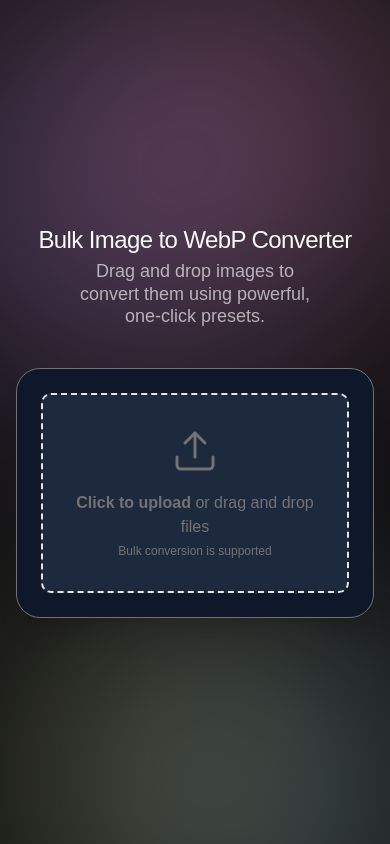
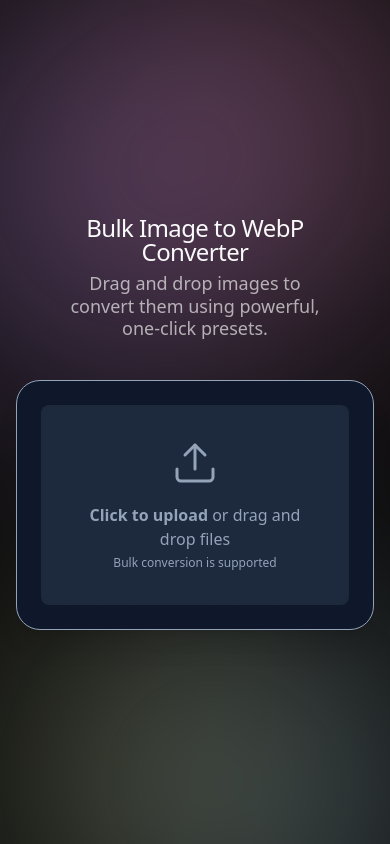
Before and after one commit to kawhyte/image-converter-pwa, a Next.js app: page / in a window 390 px wide. Built offline with nearby package versions, Linux system fonts and the light colour scheme.

Commit message:
updated color scheme

```diff
--- a/components/App.js
+++ b/components/App.js
@@ -56,7 +56,7 @@ export function App() {
     <span className="pt-0.5 tracking-tight md:pt-0">
         Bulk Image to WebP Converter
     </span>
-    <div className="flex flex-col gap-1.5 ml-2 hidden sm:ml-3 md:ml-4 md:flex">
+    <div className=" flex-col gap-1.5 ml-2 hidden sm:ml-3 md:ml-4 md:flex">
         <Images className="flex h-[22px] sm:h-[28px] md:h-[36px]" />
     </div>
 </h1>
--- a/styles/globals.css
+++ b/styles/globals.css
@@ -25,12 +25,49 @@
 
 /* You can add custom global styles here if needed */
 :root {
-  --background: oklch(0.145 0 0); --foreground: oklch(0.985 0 0); --card: oklch(1 0 0); --card-foreground: oklch(0.145 0 0); --primary: oklch(0.205 0 0); --primary-foreground: oklch(0.985 0 0); --secondary: oklch(0.97 0 0); --secondary-foreground: oklch(0.205 0 0); --muted: oklch(0.97 0 0); --muted-foreground: oklch(0.556 0 0); --accent: oklch(0.97 0 0); --accent-foreground: oklch(0.205 0 0); --destructive: oklch(0.577 0.245 27.325); --border: oklch(0.922 0 0); --input: oklch(0.922 0 0); --ring: oklch(0.708 0 0); --radius: 0.625rem; --popover: oklch(1 0 0); --popover-foreground: oklch(0.145 0 0); --chart-1: oklch(0.646 0.222 41.116); --chart-2: oklch(0.6 0.118 184.704); --chart-3: oklch(0.398 0.07 227.392); --chart-4: oklch(0.828 0.189 84.429); --chart-5: oklch(0.769 0.188 70.08); --sidebar: oklch(0.985 0 0); --sidebar-foreground: oklch(0.145 0 0); --sidebar-primary: oklch(0.205 0 0); --sidebar-primary-foreground: oklch(0.985 0 0); --sidebar-accent: oklch(0.97 0 0); --sidebar-accent-foreground: oklch(0.205 0 0); --sidebar-border: oklch(0.922 0 0); --sidebar-ring: oklch(0.708 0 0);
-/* --background:black; --foreground: white;  */
+    --background: hsl(0 0% 3.9%);
+    --foreground: hsl(0 0% 98%);
+    --card: hsl(0 0% 3.9%);
+    --card-foreground: hsl(0 0% 98%);
+    --popover: hsl(0 0% 3.9%);
+    --popover-foreground: hsl(0 0% 98%);
+    --primary: hsl(221.2 83.2% 53.3%);
+    --primary-foreground: hsl(210 40% 98%);
+    --secondary: hsl(217.2 32.6% 17.5%);
+    --secondary-foreground: hsl(210 40% 98%);
+    --muted: hsl(217.2 32.6% 17.5%);
+    --muted-foreground: hsl(215 20.2% 65.1%);
+    --accent: hsl(217.2 32.6% 17.5%);
+    --accent-foreground: hsl(210 40% 98%);
+    --destructive: hsl(0 62.8% 30.6%);
+    --destructive-foreground: hsl(0 0% 98%);
+    --border: hsl(217.2 32.6% 17.5%);
+    --input: hsl(217.2 32.6% 17.5%);
+    --ring: hsl(222.2 83.2% 53.3%);
+    --radius: 0.5rem;
+}
 
-}
 .dark {
-  --background: oklch(0.145 0 0); --foreground: oklch(0.985 0 0); --card: oklch(0.205 0 0); --card-foreground: oklch(0.985 0 0); --primary: oklch(0.922 0 0); --primary-foreground: oklch(0.205 0 0); --secondary: oklch(0.269 0 0); --secondary-foreground: oklch(0.985 0 0); --muted: oklch(0.269 0 0); --muted-foreground: oklch(0.708 0 0); --accent: oklch(0.269 0 0); --accent-foreground: oklch(0.985 0 0); --destructive: oklch(0.704 0.191 22.216); --border: oklch(1 0 0 / 10%); --input: oklch(1 0 0 / 15%); --ring: oklch(0.556 0 0); --popover: oklch(0.205 0 0); --popover-foreground: oklch(0.985 0 0); --chart-1: oklch(0.488 0.243 264.376); --chart-2: oklch(0.696 0.17 162.48); --chart-3: oklch(0.769 0.188 70.08); --chart-4: oklch(0.627 0.265 303.9); --chart-5: oklch(0.645 0.246 16.439); --sidebar: oklch(0.205 0 0); --sidebar-foreground: oklch(0.985 0 0); --sidebar-primary: oklch(0.488 0.243 264.376); --sidebar-primary-foreground: oklch(0.985 0 0); --sidebar-accent: oklch(0.269 0 0); --sidebar-accent-foreground: oklch(0.985 0 0); --sidebar-border: oklch(1 0 0 / 10%); --sidebar-ring: oklch(0.556 0 0);
+    --background: hsl(0 0% 3.9%);
+    --foreground: hsl(0 0% 98%);
+    --card: hsl(0 0% 3.9%);
+    --card-foreground: hsl(0 0% 98%);
+    --popover: hsl(0 0% 3.9%);
+    --popover-foreground: hsl(0 0% 98%);
+    --primary: hsl(221.2 83.2% 53.3%);
+    --primary-foreground: hsl(210 40% 98%);
+    --secondary: hsl(217.2 32.6% 17.5%);
+    --secondary-foreground: hsl(210 40% 98%);
+    --muted: hsl(217.2 32.6% 17.5%);
+    --muted-foreground: hsl(215 20.2% 65.1%);
+    --accent: hsl(217.2 32.6% 17.5%);
+    --accent-foreground: hsl(210 40% 98%);
+    --destructive: hsl(0 62.8% 30.6%);
+    --destructive-foreground: hsl(0 0% 98%);
+    --border: hsl(217.2 32.6% 17.5%);
+    --input: hsl(217.2 32.6% 17.5%);
+    --ring: hsl(222.2 83.2% 53.3%);
+    --radius: 0.5rem;
 }
 .playful {
     --background: 48 20% 95%; --foreground: 0 0% 13%; --card: 48 20% 95%; --card-foreground: 0 0% 13%; --primary: 28 75% 66%; --primary-foreground: 0 0% 13%; --secondary: 48 10% 88%; --secondary-foreground: 0 0% 13%; --muted: 48 10% 88%; --muted-foreground: 0 0% 40%; --accent: 48 10% 88%; --accent-foreground: 0 0% 13%; --border: 0 0% 13%; --input: 0 0% 13%; --ring: 28 75% 66%;
@@ -50,10 +87,7 @@
     box-shadow: 0px 0px 0px 0px hsl(var(--border)); transform: translate(2px, 2px);
 }
 body {
-    /* background-color: hsl(var(--background));
-    color: hsl(var(--foreground)); */
-    background-color: #0d0d0d;
-    font-family: sans-serif;
+    @apply bg-background text-foreground;
 }
 .animated-download-ready {
     position: relative;
--- a/tailwind.config.js
+++ b/tailwind.config.js
@@ -6,7 +6,29 @@ module.exports = {
     "./components/**/*.{js,ts,jsx,tsx}",
   ],
   theme: {
-    extend: {},
+    extend: {
+      colors: {
+        background: 'hsl(0 0% 3.9%)',
+        foreground: 'hsl(0 0% 98%)',
+        card: 'hsl(0 0% 3.9%)',
+        'card-foreground': 'hsl(0 0% 98%)',
+        popover: 'hsl(0 0% 3.9%)',
+        'popover-foreground': 'hsl(0 0% 98%)',
+        primary: 'hsl(221.2 83.2% 53.3%)',
+        'primary-foreground': 'hsl(210 40% 98%)',
+        secondary: 'hsl(217.2 32.6% 17.5%)',
+        'secondary-foreground': 'hsl(210 40% 98%)',
+        muted: 'hsl(217.2 32.6% 17.5%)',
+        'muted-foreground': 'hsl(215 20.2% 65.1%)',
+        accent: 'hsl(217.2 32.6% 17.5%)',
+        'accent-foreground': 'hsl(210 40% 98%)',
+        destructive: 'hsl(0 62.8% 30.6%)',
+        'destructive-foreground': 'hsl(0 0% 98%)',
+        border: 'hsl(217.2 32.6% 17.5%)',
+        input: 'hsl(217.2 32.6% 17.5%)',
+        ring: 'hsl(222.2 83.2% 53.3%)',
+      },
+    },
   },
   plugins: [require('tw-animate-css')],
 }
```
